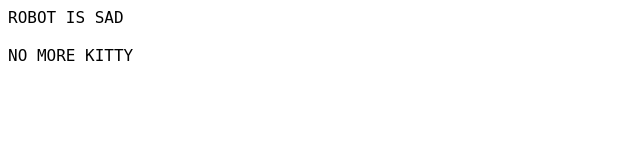
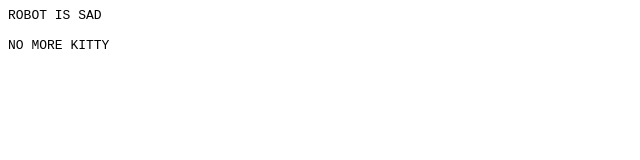
Before and after one commit to Marioatecookies/rwk-js, a plain HTML site: page 404.html in a window 1280 px wide. Shown: the whole page, without its empty margins (0-640 px from the left). Drawn offline with Linux system fonts and the light colour scheme.

Commit message:
Now using monospace (not a string)

```diff
--- a/404.html
+++ b/404.html
@@ -4,7 +4,7 @@
 	<meta charset="UTF-8">
 	<title>Robot got 404!</title>
 	<style>
-	body {font-family:"Monospace";}
+	body {font-family:monospace;}
 	</style>
 </head>
 <body>
```
